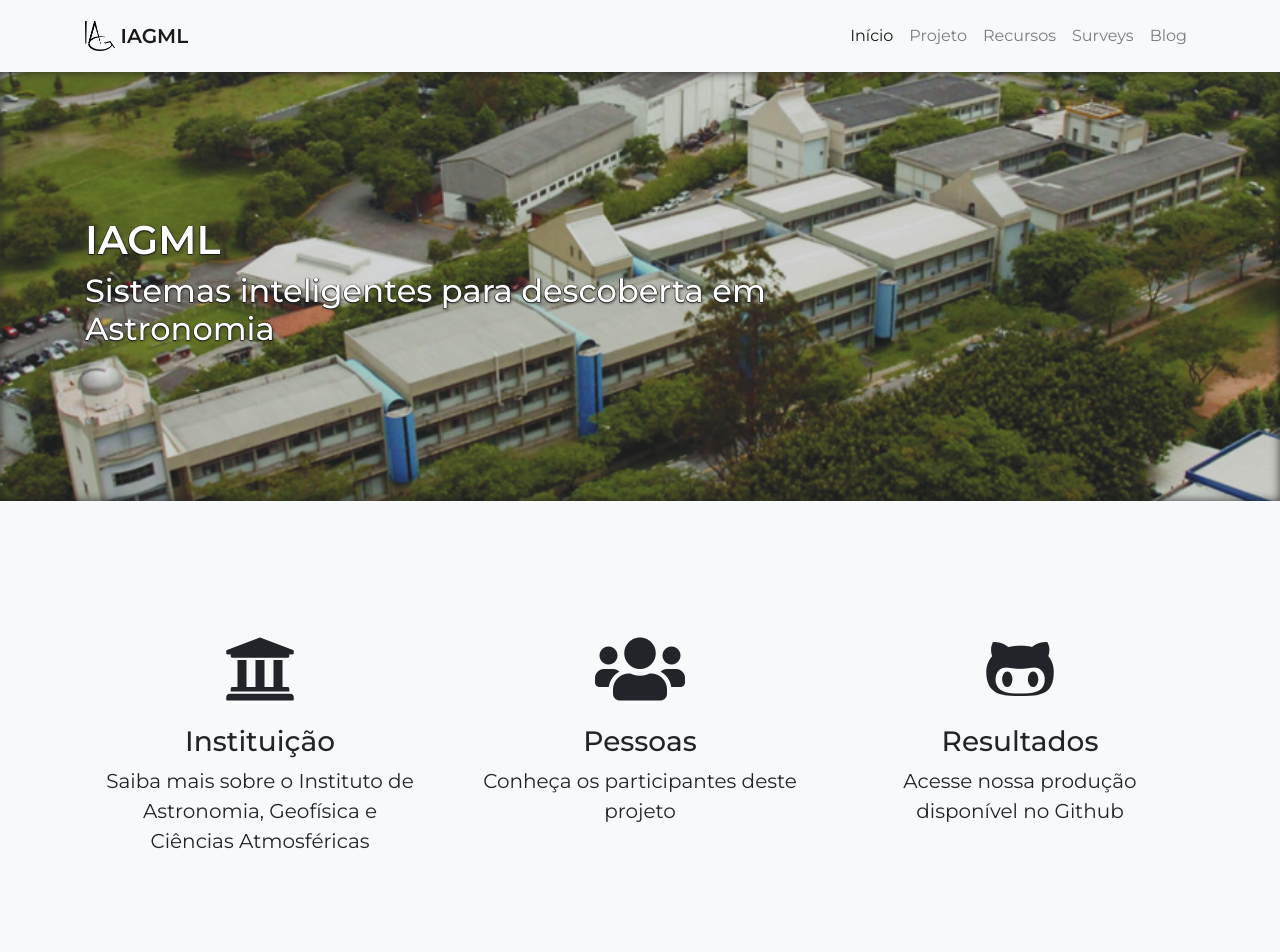
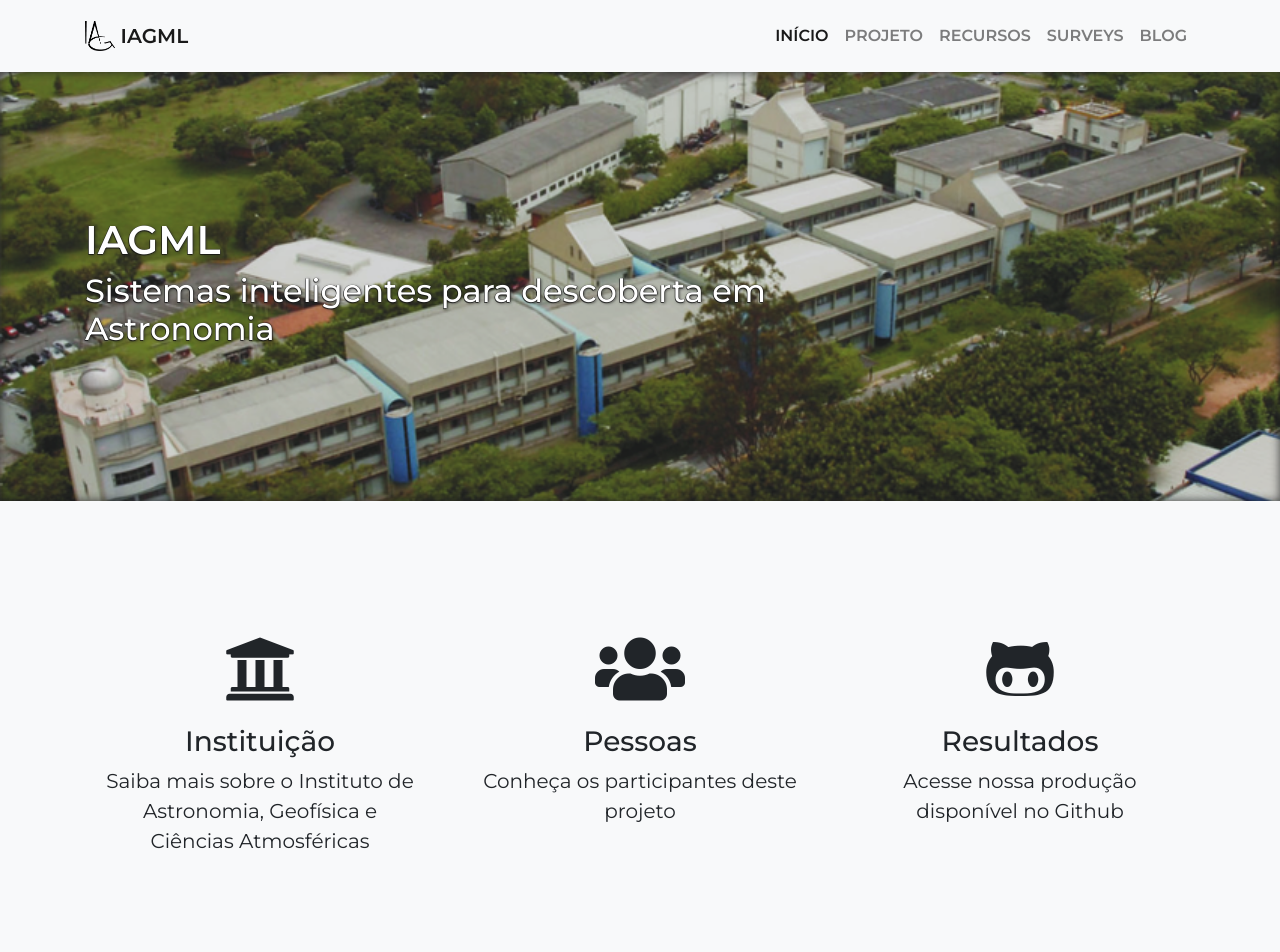
Before and after one commit to iagml/website, a Jekyll site: the page built from index.md, in a window 1280 px wide. Shown: the top 952 px of the page. Built offline with Jekyll 4.4.1, drawn with Linux system fonts in a browser that asks for light colours.

Commit message:
fonte do menu mais legível

```diff
--- a/assets/css/app.css
+++ b/assets/css/app.css
@@ -18,6 +18,11 @@ table {
   margin-top: 1.5rem !important;
   margin-bottom: 1.5rem !important;
   width: 50% !important;
+}
+
+.nav-link {
+  text-transform: uppercase;
+  font-weight: 600;
 }
 
 .table-wrapper {
```
